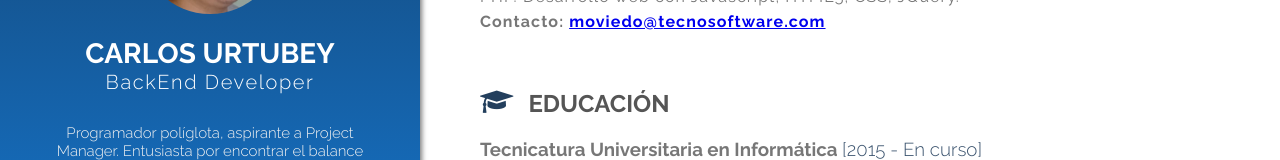
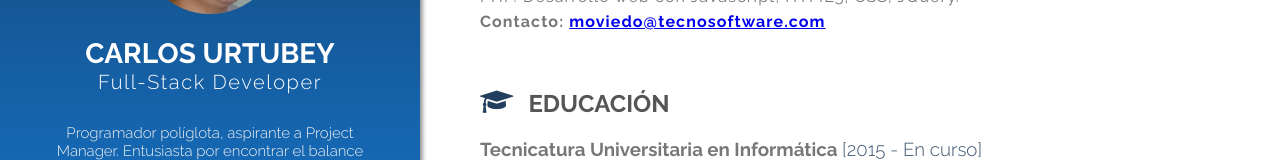
Before and after one commit to urtubeycarlos/CV, a React (Create React App) app: page / in a window 1280 px wide. Shown: the part 326-486 px from the top of the page. Built offline with nearby package versions, Linux system fonts and the light colour scheme.

Commit message:
Updated CV

```diff
--- a/src/App.js
+++ b/src/App.js
@@ -10,7 +10,7 @@ class App extends Component {
     const person = {
       avatar: './assets/foto.jpeg',
       name: 'Carlos Urtubey',
-      profession: 'BackEnd Developer',
+      profession: 'Full-Stack Developer',
       bio: 'Programador políglota, aspirante a Project Manager. Entusiasta por encontrar el balance entre un código limpio y una óptima performance... Además de un buen café ☕.',
       address: 'San Miguel, Buenos Aires, Argentina.',
       social: [
```
